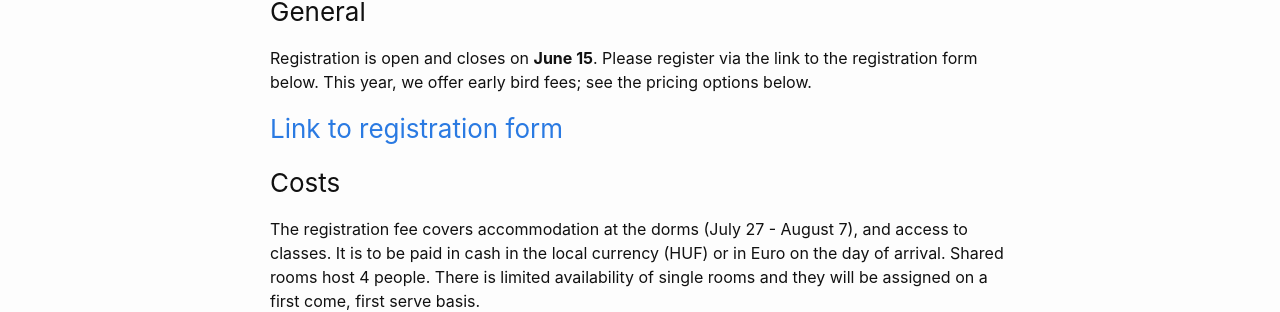
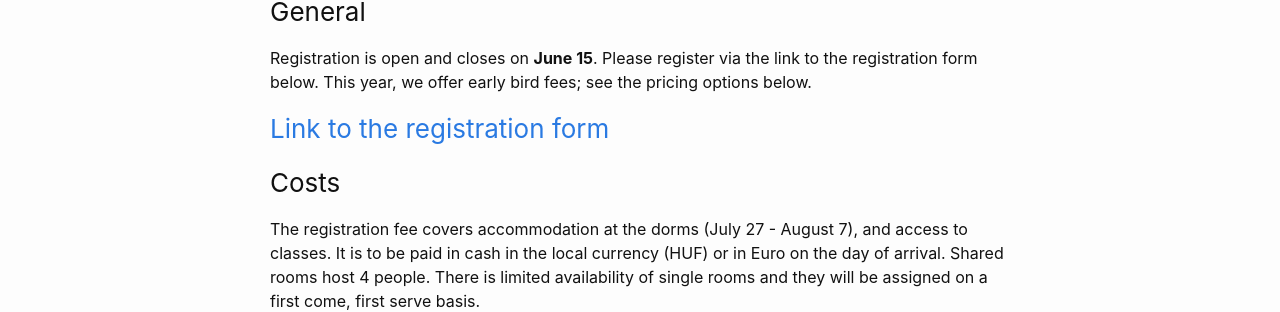
Before and after one commit to ovaschool/ovaschool.github.io, a Jekyll site: the page built from staticpages/ova2026-registration.markdown, in a window 1280 px wide. Shown: the part 172-484 px from the top of the page. Built offline with Jekyll 4.4.1, drawn with Linux system fonts in a browser that asks for light colours.

Commit message:
Update ova2026-registration.markdown

```diff
--- a/staticpages/ova2026-registration.markdown
+++ b/staticpages/ova2026-registration.markdown
@@ -7,7 +7,7 @@ exclude: true
 ### General
 Registration is open and closes on **June 15**. Please register via the link to the registration form below. This year, we offer early bird fees; see the pricing options below.
 
-### [Link to registration form](https://forms.gle/y3o2MPXbwcPYCdxQ9)
+### [Link to the registration form](https://forms.gle/y3o2MPXbwcPYCdxQ9)
 
 ### Costs
 The registration fee covers accommodation at the dorms (July 27 - August 7), and access to classes. It is to be paid in cash in the local currency (HUF) or in Euro on the day of arrival. Shared rooms host 4 people. There is limited availability of single rooms and they will be assigned on a first come, first serve basis.
```
